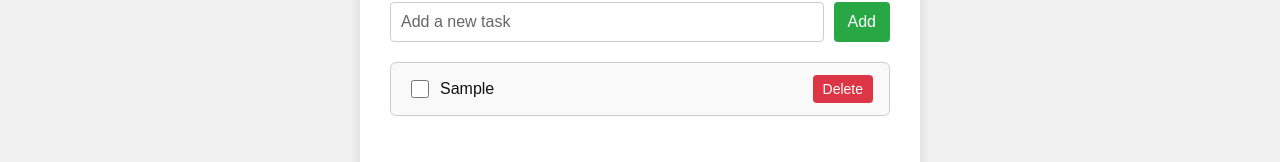
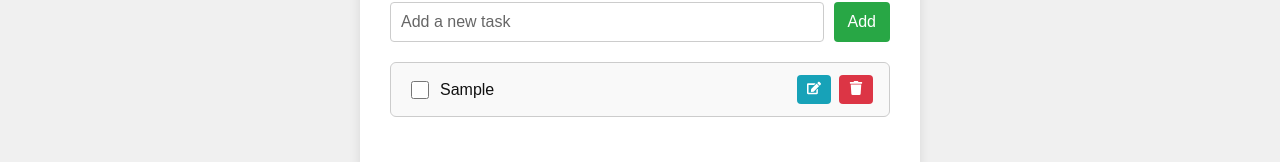
Before and after one commit to prakashseervi61/Todo-List-Web-App, a React (Vite) app: page / in a window 1280 px wide. Both pictures are taken after typing "Sample" into the empty fields and a click on the button "Add". Shown: the part 235-397 px from the top of the page. Built offline with nearby package versions, Linux system fonts and the light colour scheme.

Commit message:
added edit function and change text to icons

```diff
--- a/src/App.css
+++ b/src/App.css
@@ -259,3 +259,19 @@ li {
   width: 18px;
   height: 18px;
 }
+
+.action-buttons {
+  display: flex;
+  gap: 8px;
+  align-items: center;
+}
+
+.edit-btn {
+  background-color: #17a2b8;
+  color: white;
+  border: none;
+  padding: 6px 10px;
+  border-radius: 4px;
+  cursor: pointer;
+  font-size: 14px;
+}
--- a/src/App.jsx
+++ b/src/App.jsx
@@ -1,24 +1,28 @@
 import React, { useState } from 'react';
 import './App.css';
+import { FaTrash, FaEdit } from 'react-icons/fa';
 
 function App() {
   const [tasks, setTasks] = useState([]);
   const [newTask, setNewTask] = useState('');
   const [isDarkMode, setIsDarkMode] = useState(false);
+  const [editingIndex, setEditingIndex] = useState(null);
+  const [editedText, setEditedText] = useState('');
 
-  // Add new task
   const addTask = () => {
-    if (newTask.trim() === '') return;
+    if (newTask.trim() === '' || editingIndex !== null) return;
     setTasks([...tasks, { text: newTask, completed: false }]);
     setNewTask('');
   };
 
-  // Delete task
   const deleteTask = (index) => {
     setTasks(tasks.filter((_, i) => i !== index));
+    if (editingIndex === index) {
+      setEditingIndex(null);
+      setEditedText('');
+    }
   };
 
-  // Toggle task completion
   const toggleCompleted = (index) => {
     setTasks(
       tasks.map((task, i) =>
@@ -27,10 +31,22 @@ function App() {
     );
   };
 
-  // Theme toggle
   const toggleTheme = () => setIsDarkMode(!isDarkMode);
 
-  // Progress calculations
+  const handleEdit = (index) => {
+    setEditingIndex(index);
+    setEditedText(tasks[index].text);
+  };
+
+  const saveEdit = (index) => {
+    if (editedText.trim() === '') return;
+    const updatedTasks = [...tasks];
+    updatedTasks[index].text = editedText;
+    setTasks(updatedTasks);
+    setEditingIndex(null);
+    setEditedText('');
+  };
+
   const completedCount = tasks.filter(t => t.completed).length;
   const progress = tasks.length === 0 ? 0 : (completedCount / tasks.length) * 100;
 
@@ -63,11 +79,12 @@ function App() {
             placeholder="Add a new task"
             value={newTask}
             onChange={e => setNewTask(e.target.value)}
-            onKeyDown={(e) => {
+            onKeyDown={e => {
               if (e.key === 'Enter') addTask();
             }}
+            disabled={editingIndex !== null}
           />
-          <button onClick={addTask} className="add-btn">Add</button>
+          <button onClick={addTask} className="add-btn" disabled={editingIndex !== null}>Add</button>
         </div>
         <ul>
           {tasks.map((task, index) => (
@@ -79,6 +96,17 @@ function App() {
                   onChange={() => toggleCompleted(index)}
                   className="task-checkbox"
                 />
+                {editingIndex === index ? (
+                  <input
+                    type="text"
+                    value={editedText}
+                    onChange={(e) => setEditedText(e.target.value)}
+                    onKeyDown={(e) => {
+                      if (e.key === 'Enter') saveEdit(index);
+                    }}
+                    autoFocus
+                  />
+                ) : (
                   <span
                     style={{
                       textDecoration: task.completed ? 'line-through' : 'none',
@@ -87,13 +115,21 @@ function App() {
                   >
                     {task.text}
                   </span>
+                )}
               </label>
+              <div className="action-buttons">
+                {editingIndex === index ? null : (
+                  <button className="edit-btn" onClick={() => handleEdit(index)}>
+                    <FaEdit />
+                  </button>
+                )}
                 <button
                   className="delete-btn"
                   onClick={() => deleteTask(index)}
                 >
-                Delete
+                  <FaTrash />
                 </button>
+              </div>
             </li>
           ))}
         </ul>
```
Lines whose indentation alone changed are shown as unchanged.
